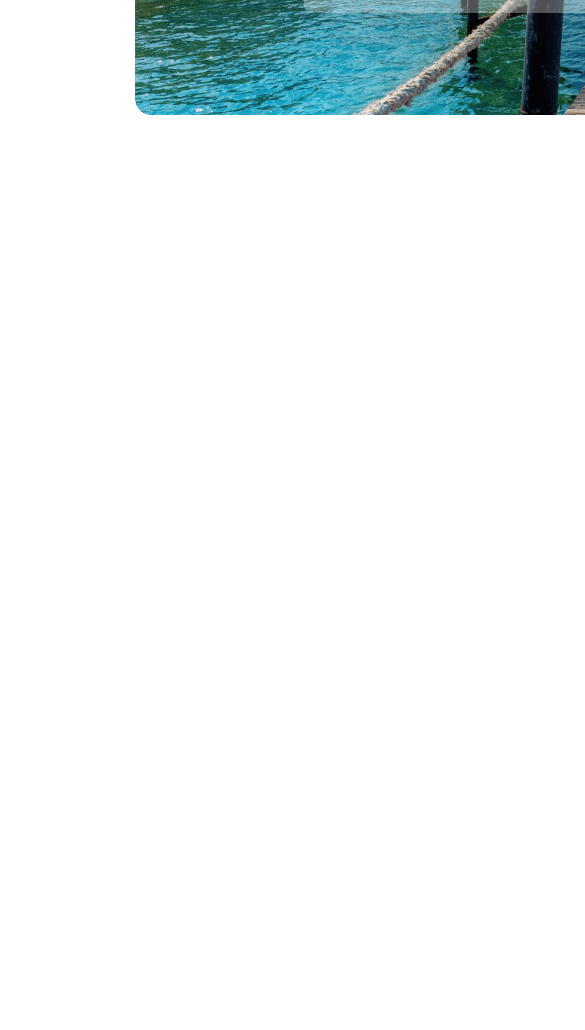
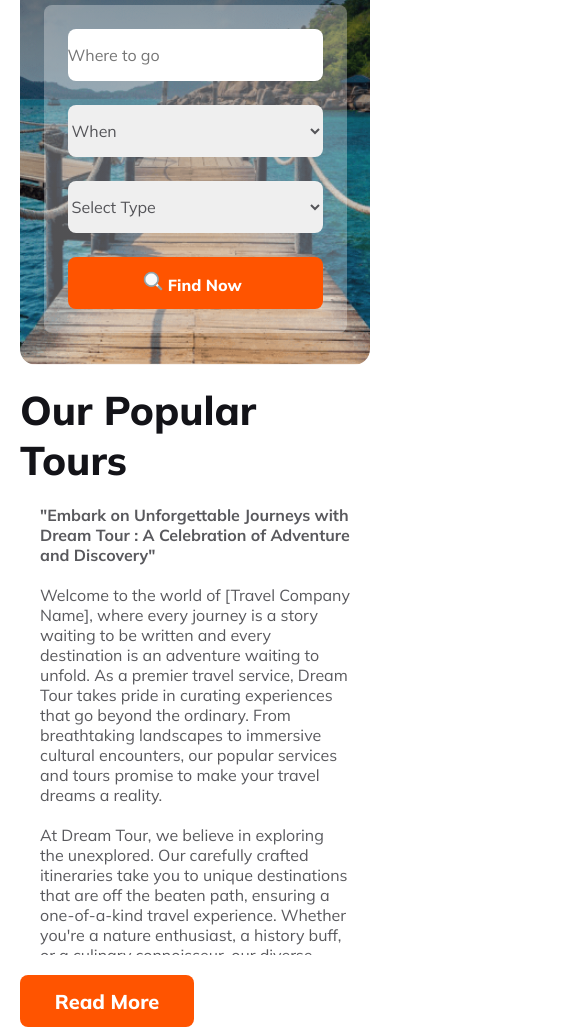
Before and after one commit to IfranAlamBishal/assignment-02, a plain HTML site: page index.html in a window 390 px wide. Shown: the part 583-1613 px from the top of the page, 585 px wide, since content can reach past the window. Before the commit the page ends 844 px from the top, so only its background shows below. Drawn offline with Linux system fonts and the light colour scheme.

Commit message:
popular tour with responsive done

```diff
--- a/index.html
+++ b/index.html
@@ -7,9 +7,9 @@
     <link rel="preconnect" href="https://fonts.googleapis.com">
     <link rel="preconnect" href="https://fonts.gstatic.com" crossorigin>
     <link href="https://fonts.googleapis.com/css2?family=Mulish:ital,wght@0,200..1000;1,200..1000&display=swap" rel="stylesheet">
-    <!-- <link rel="icon" href="Images/favicon.ico"> -->
     <link rel="icon" href="Images/logo.png">
     <link rel="stylesheet" href="styles/style.css">
+    <link rel="stylesheet" href="styles/responsive.css">
 </head>
 <body>
     <header>
@@ -37,18 +37,45 @@
                     <option value="2"></option>
                     <option value="3"></option>
                 </select>
-                <!-- <input type="date" name="" id="" placeholder="When"> -->
                 <select name="" id="" class="banner-inputs">
                     <option value="4">Select Type</option>
                     <option value="5">By air</option>
                     <option value="6">By ship</option>
                 </select>
-                <button class="primary-btn">Find Now</button>
+                <button class="primary-btn"><img src="Images/search (1).png" alt="" class="search-icon"> Find Now</button>
             </label>
         </div>
     </header>
 
-    <main> </main>
+    <main>
+        <div class="popular-tour">
+            <div>
+            <h3 class="popular-tour-title">Our Popular Tours</h3>
+            <p class="popular-tour-description"><strong>"Embark on Unforgettable Journeys with Dream Tour : A Celebration of Adventure and Discovery"</strong><br>
+                <br>
+                Welcome to the world of [Travel Company Name], where every journey is a story waiting to be written and every destination is an adventure waiting to unfold. As a premier travel service, Dream Tour takes pride in curating experiences that go beyond the ordinary. From breathtaking landscapes to immersive cultural encounters, our popular services and tours promise to make your travel dreams a reality.
+                <br> <br>
+                At Dream Tour, we believe in exploring the unexplored. Our carefully crafted itineraries take you to unique destinations that are off the beaten path, ensuring a one-of-a-kind travel experience. Whether you're a nature enthusiast, a history buff, or a culinary connoisseur, our diverse range of tours caters to every interest.
+                <br> <br>
+                One of the hallmarks of our services is the emphasis on immersive cultural experiences. We go beyond the surface, allowing you to connect with local communities and traditions. Our expert guides provide insights into the history, art, and customs of each destination, creating a rich tapestry of memories that will stay with you long after your journey concludes.
+                <br> <br>
+                We understand that where you stay is an integral part of your travel experience. That's why we have partnered with some of the finest hotels and resorts around the world to provide you with luxurious accommodations that complement the beauty of your surroundings. Enjoy the perfect blend of comfort and sophistication, ensuring that your stay is as memorable as the destinations you explore.
+                <br><br>
+                Our team of experienced and passionate guides is dedicated to making your journey seamless and enjoyable. From navigating local customs to sharing hidden gems, our guides are your gateway to an authentic travel experience. Additionally, our customer support team is available around the clock to assist you, ensuring that your travel adventure is stress-free.
+                <br><br>
+                We understand that every traveler is unique, and our customizable packages reflect that. Whether you prefer an adrenaline-pumping adventure, a leisurely exploration, or a mix of both, our travel experts work with you to tailor your itinerary to suit your preferences. Your dream vacation is just a conversation away.
+                <br><br>
+                Dream Tour is committed to responsible and sustainable tourism. We strive to minimize our ecological footprint and support local communities. Our tours are designed to respect the environment and contribute to the well-being of the places we visit. Travel with us, and you can be confident that your adventures are making a positive impact.
+                <br><br>
+                As you embark on your journey with Dream Tour, get ready to create memories that will last a lifetime. Our popular services and tours are not just about travel; they are about discovery, connection, and the joy of exploring the world. Join us, and let the adventure begin!</p>
+            <button class="primary-btn">Read More</button>
+        </div>
+
+        <div class="popular-tour-img">
+            <img src="Images/popular tour.png" alt="popular-tour">
+        </div>
+    </div>
+    </main>
 
     <footer> </footer>
 
--- a/styles/responsive.css
+++ b/styles/responsive.css
@@ -0,0 +1,41 @@
+  @media screen and (max-width:576px) {
+
+    nav, .nav-links, .popular-tour{
+        flex-direction: column;
+        margin: 30px 50px;
+    }
+    .logo-and-title{
+        gap: 10px;
+    }
+    .banner, .popular-tour, .popular-tour-description{
+        width: auto;
+        margin: 20px;
+    }
+
+    .banner-title{
+        margin: 0;
+        padding-top: 32px;
+        font-size: 1.4rem;
+    }
+    .banner-info{
+        width: 304px;
+        margin: 8px 20px;
+        text-align: justify;
+    }
+    .banner-form{
+        flex-direction: column;
+        margin-top: 24px;
+        margin-bottom: 32px;
+        padding: 24px;
+    }
+    .banner-inputs, .banner-form>button{
+        width: 255px;
+        height: 52px;
+        padding: 0;
+    }
+    .popular-tour-img img{
+        width: 380px;
+        height: 380px;
+    }
+
+ }
--- a/styles/style.css
+++ b/styles/style.css
@@ -76,10 +76,10 @@ nav{
 .banner{
     background:  linear-gradient(180deg, rgba(19, 19, 24, 0.80) 0%, rgba(19, 19, 24, 0.00) 100%), url('../Images/banner.png');
     background-repeat: no-repeat;
-    width: 1170px;
-    height: 500px;
+    background-position: center;
+    background-size: cover;
     border-radius: 16px;
-    margin: 50px 135px;
+    margin: 60px 135px;
     text-align: center;
     align-items: center;
 }
@@ -115,5 +115,49 @@ nav{
     font-size: 1rem;
     font-weight: 400;
     padding: 16px;
+}
+.banner-inputs:focus{
+    outline: 0;
+}
+.search-icon{
+    width: 20px;
+    height: 20px;
+    margin-left: -5px;
+}
+.banner button{
+    font-size: 16px;
+    padding-bottom: 6px;
+}
 
+/* Popular Tour Part */
+.popular-tour{
+    display: flex;
+    justify-content: space-between;
+    margin: 60px 135px;
+    gap: 50px;
 }
+.popular-tour-title{
+    color: var(--black);
+    font-family: var(--main-font);
+    font-size: 2.5rem;
+    font-weight: 800;
+}
+.popular-tour-description{
+    width: 580px;
+    height: 450px;
+    color: var(--text-color);
+    font-family: var(--main-font);
+    font-size: 1rem;
+    font-weight: 400;
+    margin-top: 24px;
+    margin-bottom: 32px;
+    overflow-y: scroll;
+}
+.popular-tour-img img{
+    margin-bottom: 50px;
+}
+/* Footer */
+footer{
+    margin-top: 100px;
+    width: 100%;
+}
```
Also changed, not shown: Images/popular tour.png (renamed from Images/Rectangle 4.png), Images/search (1).png (added), Images/search.png (added), Images/search_149852.png (added).
